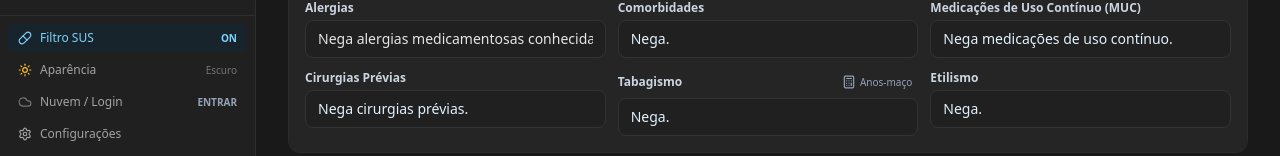
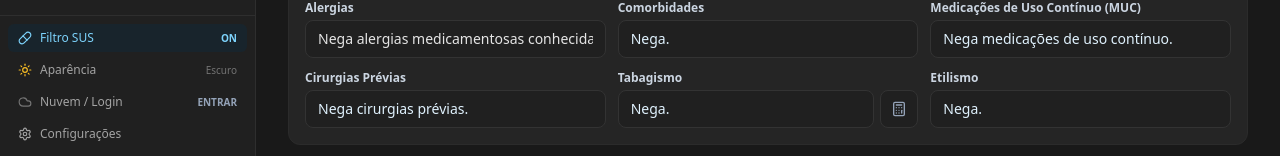
Before and after one commit to whycode12/Prontuario-automatizado, a React (Vite) app: page / in a window 1280 px wide. Shown: the part 644-800 px from the top of the page. Built offline with nearby package versions, Linux system fonts and the light colour scheme; no server answers; the database is empty.

Commit message:
Update AtendimentoView.tsx

```diff
--- a/src/views/AtendimentoView.tsx
+++ b/src/views/AtendimentoView.tsx
@@ -157,7 +157,7 @@ export const AtendimentoView: React.FC<AtendimentoViewProps> = ({
     const yearsStr = years === 1 ? 'há 1 ano' : `há ${years} anos`;
     const macoStr = packYearsFormatted === '1' ? '1 ano-maço' : `${packYearsFormatted} anos-maço`;
 
-    return `${cigsStr}, ${yearsStr}, ${macoStr}`;
+    return `${cigsStr}, ${yearsStr}, ${macoStr}.`;
   }, [smokingCigs, smokingYears]);
 
   const handleApplySmoking = () => {
@@ -469,30 +469,29 @@ export const AtendimentoView: React.FC<AtendimentoViewProps> = ({
           </div>
 
           <div className="relative">
-            <div className="flex items-center justify-between mb-1">
-              <label className="text-slate-600 dark:text-slate-300 font-semibold text-xs">
-                Tabagismo
-              </label>
+            <label className="block text-slate-600 dark:text-slate-300 font-semibold text-xs mb-1">
+              Tabagismo
+            </label>
+            <div className="flex items-center gap-1.5">
+              <input
+                type="text"
+                value={hpp.tabagismo}
+                onChange={(e) => setHpp({ ...hpp, tabagismo: e.target.value })}
+                className="flex-1 min-w-0 px-3 py-2 rounded-lg border border-slate-300 dark:border-slate-700 bg-white dark:bg-navy-900 text-slate-800 dark:text-ice-100 text-sm focus:outline-none focus:ring-2 focus:ring-ice-400/50"
+              />
               <button
                 type="button"
                 onClick={() => setShowSmokingCalc((prev) => !prev)}
-                className={`inline-flex items-center gap-1 text-[11px] px-1.5 py-0.5 rounded transition-all cursor-pointer ${
+                className={`h-[38px] w-[38px] shrink-0 rounded-lg border flex items-center justify-center transition-all cursor-pointer ${
                   showSmokingCalc
-                    ? 'bg-slate-200 dark:bg-navy-700 text-slate-800 dark:text-ice-100 font-medium'
-                    : 'text-slate-400 hover:text-slate-700 dark:hover:text-ice-100 hover:bg-slate-100 dark:hover:bg-navy-800'
+                    ? 'bg-slate-200 dark:bg-navy-700 border-slate-400 dark:border-slate-600 text-slate-800 dark:text-ice-100'
+                    : 'bg-white dark:bg-navy-900 border-slate-300 dark:border-slate-700 text-slate-500 hover:text-slate-800 dark:text-slate-400 dark:hover:text-ice-100 hover:bg-slate-50 dark:hover:bg-navy-800'
                 }`}
                 title="Calcular carga tabágica (anos-maço)"
               >
-                <Calculator className="w-3.5 h-3.5" />
-                <span className="text-[10px]">Anos-maço</span>
+                <Calculator className="w-4 h-4" />
               </button>
             </div>
-            <input
-              type="text"
-              value={hpp.tabagismo}
-              onChange={(e) => setHpp({ ...hpp, tabagismo: e.target.value })}
-              className="w-full px-3 py-2 rounded-lg border border-slate-300 dark:border-slate-700 bg-white dark:bg-navy-900 text-slate-800 dark:text-ice-100 text-sm focus:outline-none focus:ring-2 focus:ring-ice-400/50"
-            />
 
             {showSmokingCalc && (
               <>
```
